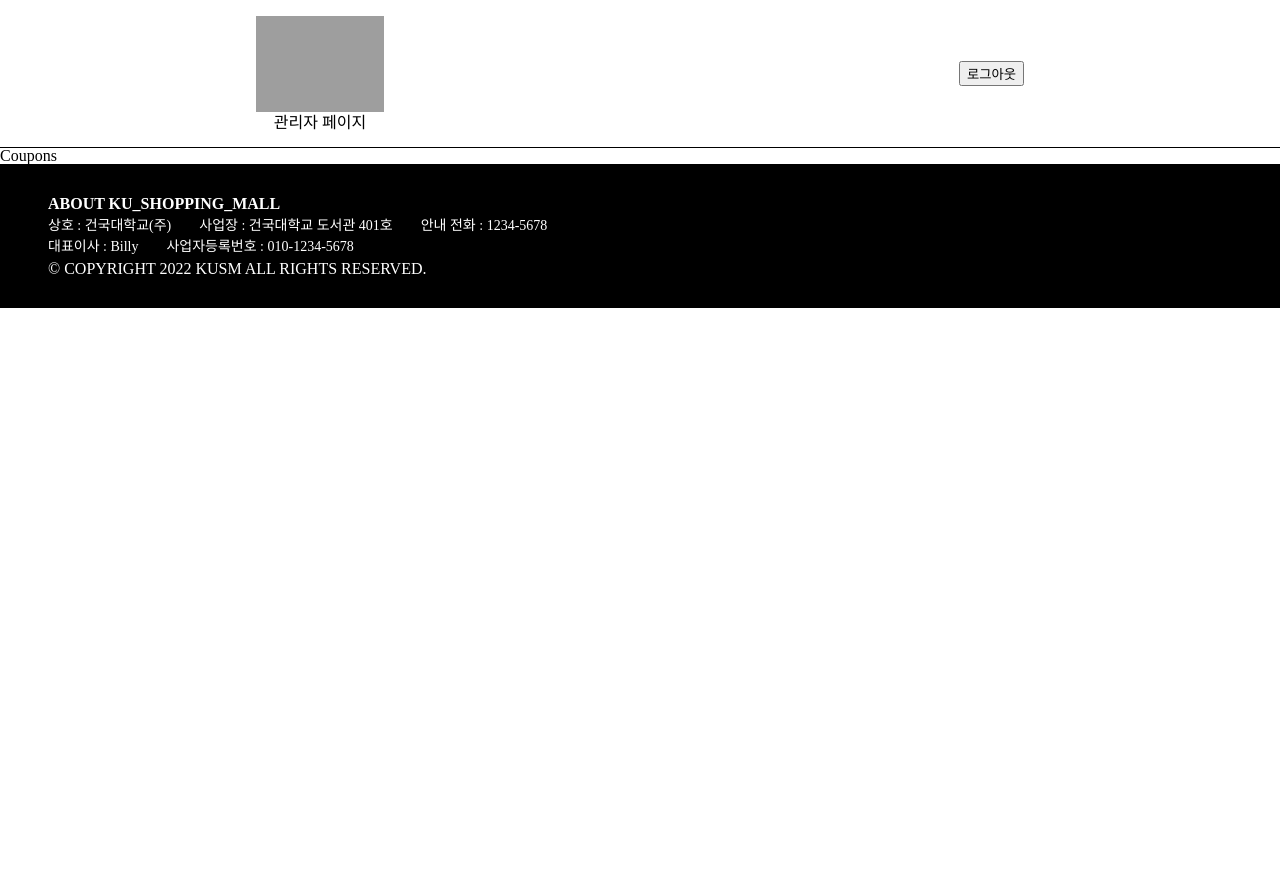
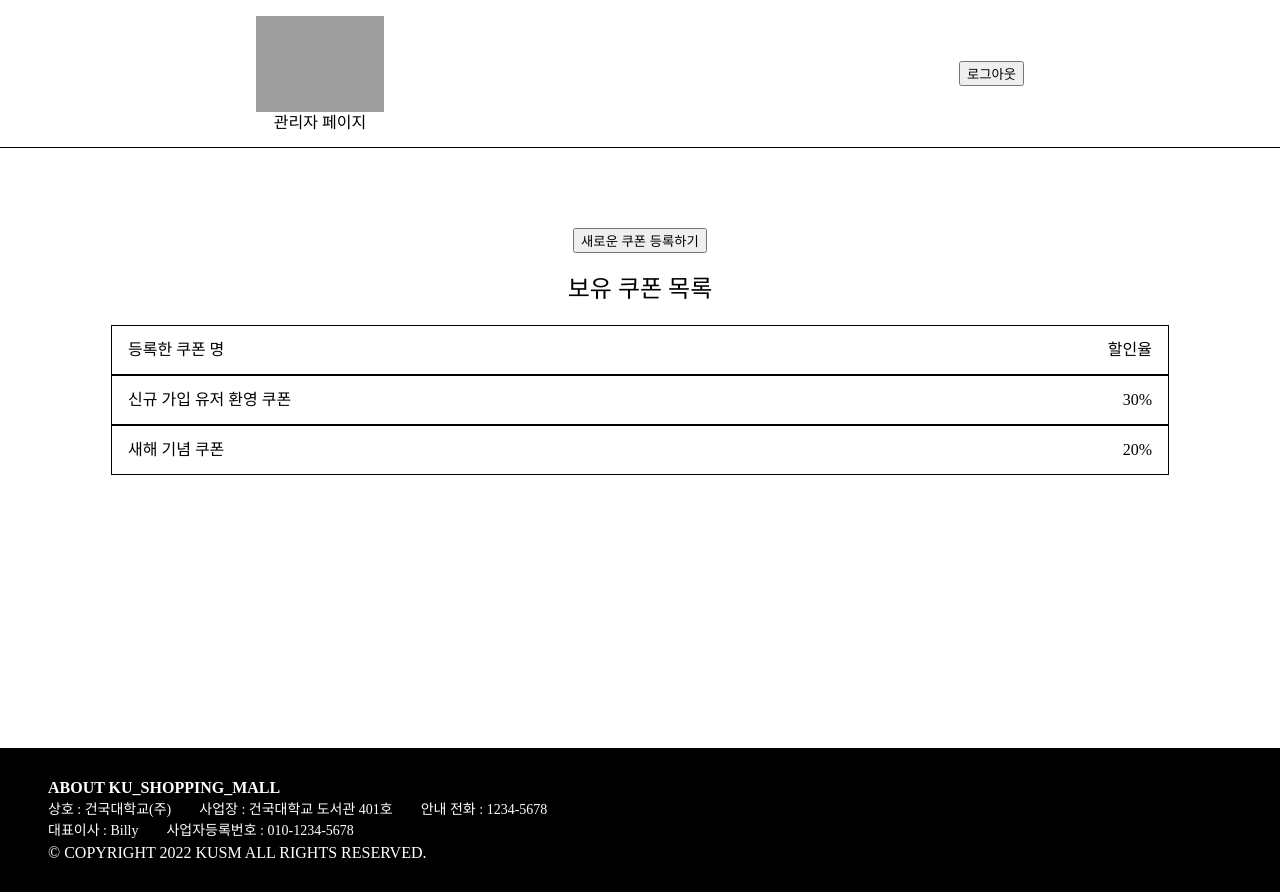
Before and after one commit to Konkuk-Toy-Project/KUNA-client, a React (Create React App) app: page /coupons in a window 1280 px wide. Before the commit the page ends 800 px from the top, so only its background shows below. Built offline with nearby package versions, Linux system fonts and the light colour scheme; grey boxes are pictures that could not be loaded; what recoil-persist would draw is missing.

Commit message:
feat:  관리자 페이지 쿠폰 페이지 나열 및 쿠폰 등록 추가

```diff
--- /dev/null
+++ b/src/components/owner/Coupon/AddCouponPopUp/AddCouponPopUp.jsx
@@ -0,0 +1,68 @@
+import React, { useState } from "react";
+import { useRecoilState, useRecoilValue, useSetRecoilState } from "recoil";
+import styled from "styled-components";
+import { currentY } from "../../../../store/common/user";
+import {
+  enrolledCouponState,
+  showCouponPopUpState,
+} from "../../../../store/owner/coupon";
+import CloseButton from "../../../common/CloseButton/CloseButton";
+
+const AddCouponPopUpWrapper = styled.div`
+  top: ${(props) => props.top + "px"};
+  left: 20vw;
+  width: 60vw;
+  height: 60vh;
+  border: 1px solid black;
+  background-color: white;
+  position: absolute;
+  border-radius: 20px;
+  display: flex;
+  flex-direction: column;
+  justify-content: center;
+  align-items: center;
+`;
+
+const AddCouponPopUp = () => {
+  const scrollY = useRecoilValue(currentY);
+  const [coupon, setCoupon] = useRecoilState(enrolledCouponState);
+  const [name, setName] = useState("");
+  const [discount, setDiscount] = useState("");
+  const setShowCouponPopUp = useSetRecoilState(showCouponPopUpState);
+
+  const onClickClose = () => {
+    setShowCouponPopUp(false);
+  };
+
+  const onChange = (dispatcher) => (event) => {
+    dispatcher(event.target.value);
+  };
+
+  const addCoupon = () => {
+    const currentCoupon = { id: coupon.length, name, discount };
+    setCoupon([currentCoupon, ...coupon]);
+  };
+
+  const onClickSubmit = () => {
+    addCoupon();
+    alert("쿠폰이 추가되었습니다.");
+    setShowCouponPopUp(false);
+  };
+
+  return (
+    <AddCouponPopUpWrapper top={scrollY}>
+      <CloseButton onClick={onClickClose} />
+      <div>
+        <h1>쿠폰명 </h1>
+        <input type="text" onChange={onChange(setName)} />
+      </div>
+      <div>
+        <h1>할인율 </h1>
+        <input type="text" onChange={onChange(setDiscount)} />
+      </div>
+      <button onClick={onClickSubmit}>상품 추가하기</button>
+    </AddCouponPopUpWrapper>
+  );
+};
+
+export default AddCouponPopUp;
--- a/src/pages/owner/OwnerCouponPage.jsx
+++ b/src/pages/owner/OwnerCouponPage.jsx
@@ -1,7 +1,60 @@
 import React from "react";
+import { useRecoilState, useRecoilValue, useSetRecoilState } from "recoil";
+import styled from "styled-components";
+import AddCouponPopUp from "../../components/owner/Coupon/AddCouponPopUp/AddCouponPopUp";
+import {
+  enrolledCouponState,
+  showCouponPopUpState,
+} from "../../store/owner/coupon";
+
+const OwnerCouponPageWrapper = styled.div`
+  height: 65vh;
+  display: flex;
+  flex-direction: column;
+  align-items: center;
+  margin-top: 10vh;
+`;
+
+const Title = styled.p`
+  margin: 1em 0;
+  font-size: 24px;
+`;
+
+const CouponWrapper = styled.div`
+  display: flex;
+  justify-content: space-between;
+  align-items: center;
+  width: 80%;
+  border: 1px solid black;
+  padding: 1em;
+`;
 
 const OwnerCouponPage = () => {
-  return <div>Coupons</div>;
+  const enrolledCoupons = useRecoilValue(enrolledCouponState);
+  const [showCouponPopUp, setShowCouponPopUp] =
+    useRecoilState(showCouponPopUpState);
+
+  const onClickAddCoupon = () => {
+    setShowCouponPopUp(true);
+  };
+
+  return (
+    <OwnerCouponPageWrapper>
+      <button onClick={onClickAddCoupon}>새로운 쿠폰 등록하기</button>
+      <Title>보유 쿠폰 목록</Title>
+      <CouponWrapper>
+        <h1>등록한 쿠폰 명</h1>
+        <h1>할인율</h1>
+      </CouponWrapper>
+      {enrolledCoupons.map((coupon) => (
+        <CouponWrapper key={coupon.id}>
+          <h3>{coupon.name}</h3>
+          <h3>{coupon.discount}%</h3>
+        </CouponWrapper>
+      ))}
+      {showCouponPopUp && <AddCouponPopUp />}
+    </OwnerCouponPageWrapper>
+  );
 };
 
 export default OwnerCouponPage;
--- /dev/null
+++ b/src/store/owner/coupon.js
@@ -0,0 +1,22 @@
+import { atom } from "recoil";
+
+export const enrolledCouponState = atom({
+  key: "enrolledCouponState",
+  default: [
+    {
+      id: 0,
+      name: "신규 가입 유저 환영 쿠폰",
+      discount: 30,
+    },
+    {
+      id: 1,
+      name: "새해 기념 쿠폰",
+      discount: 20,
+    },
+  ],
+});
+
+export const showCouponPopUpState = atom({
+  key: "showCouponPopUpState",
+  default: false,
+});
```
